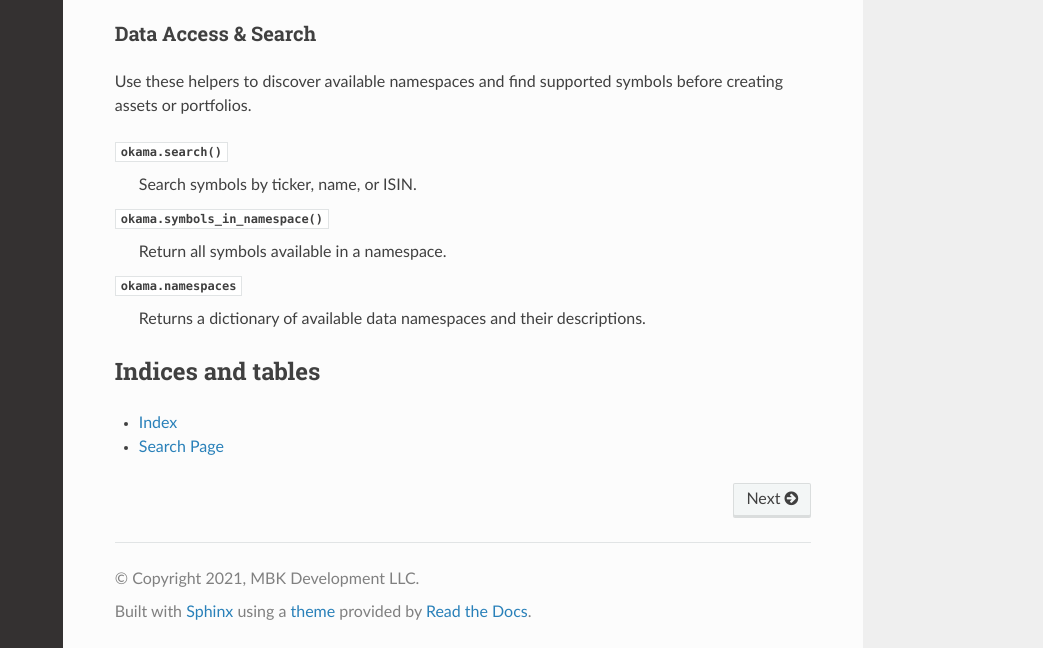
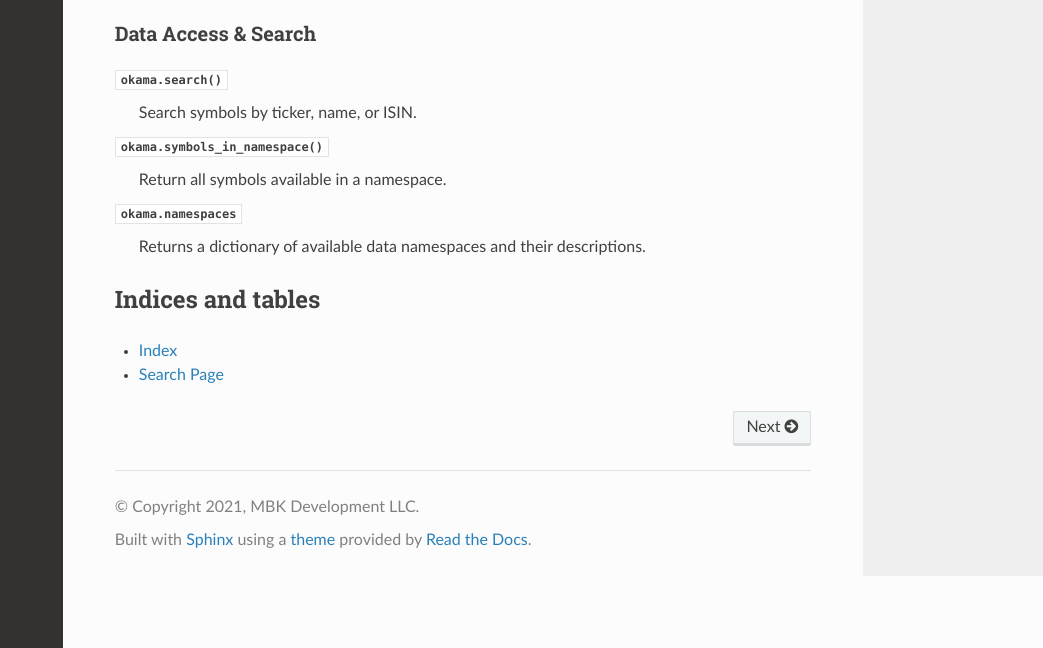
Before and after one commit to mbk-dev/okama, a Sphinx documentation site: the page built from docs/index.rst, in a window 1280 px wide and 900 px high, scrolled down 2650 px, cut to the strip 252-900 px from the top of the window. Shown: the whole strip, without its empty margins (237-1280 px from the left). Built offline with Sphinx 7.4.7 and the Read the Docs theme 3.1.0, drawn with Linux system fonts in a browser that asks for light colours; pages that are not in the unit, such as notebooks, are missing from menus.

```diff
--- a/docs/_templates/custom-class-template-no-inherited.rst
+++ b/docs/_templates/custom-class-template-no-inherited.rst
@@ -1,4 +1,4 @@
-{{ fullname | escape | underline}}
+{{ name | escape | underline}}
 
 .. currentmodule:: {{ module }}
 
--- a/docs/_templates/custom-class-template.rst
+++ b/docs/_templates/custom-class-template.rst
@@ -1,4 +1,4 @@
-{{ fullname | escape | underline}}
+{{ name | escape | underline}}
 
 .. currentmodule:: {{ module }}
 
--- a/docs/index.rst
+++ b/docs/index.rst
@@ -179,8 +179,6 @@
 Data Access & Search
 ====================
 
-Use these helpers to discover available namespaces and find supported symbols before creating assets or portfolios.
-
 :py:func:`okama.search`
     Search symbols by ticker, name, or ISIN.
 
```
Also changed, not shown: other parts of docs/index.rst (+2 -2 lines).
